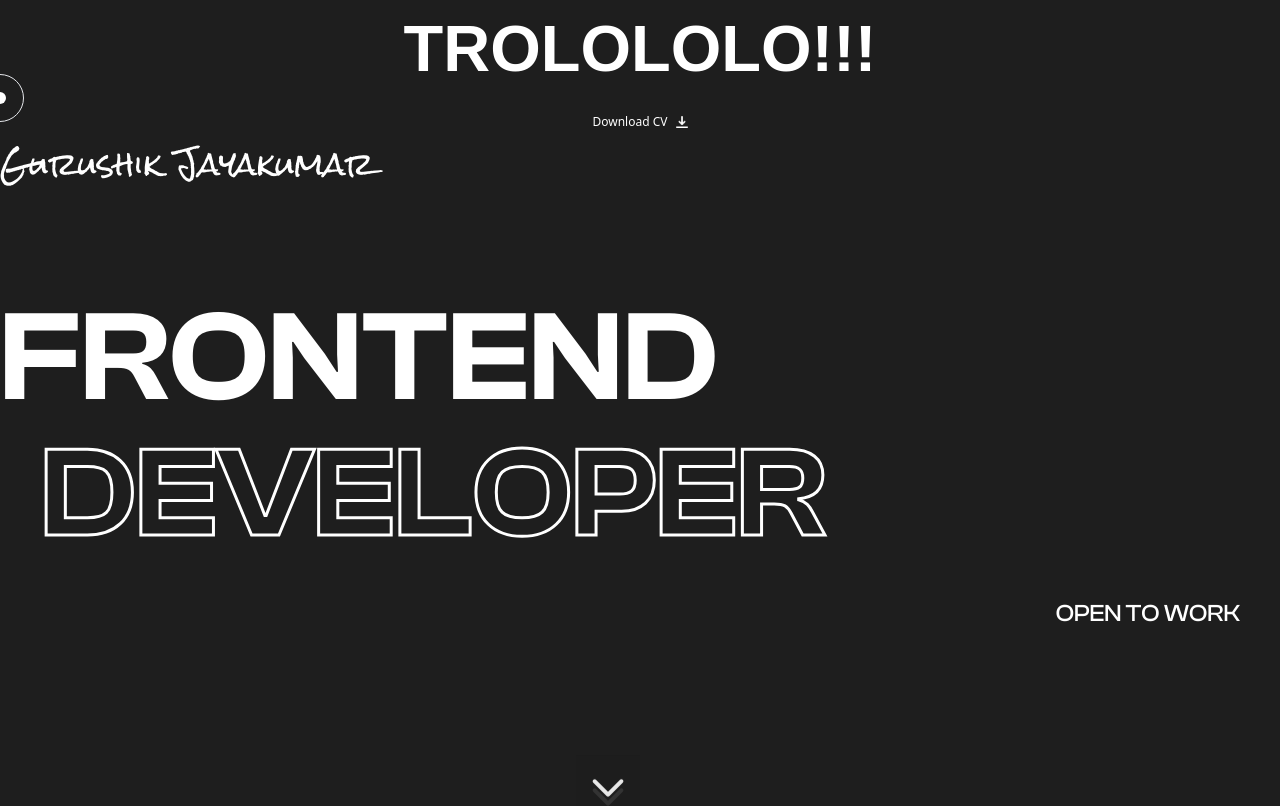
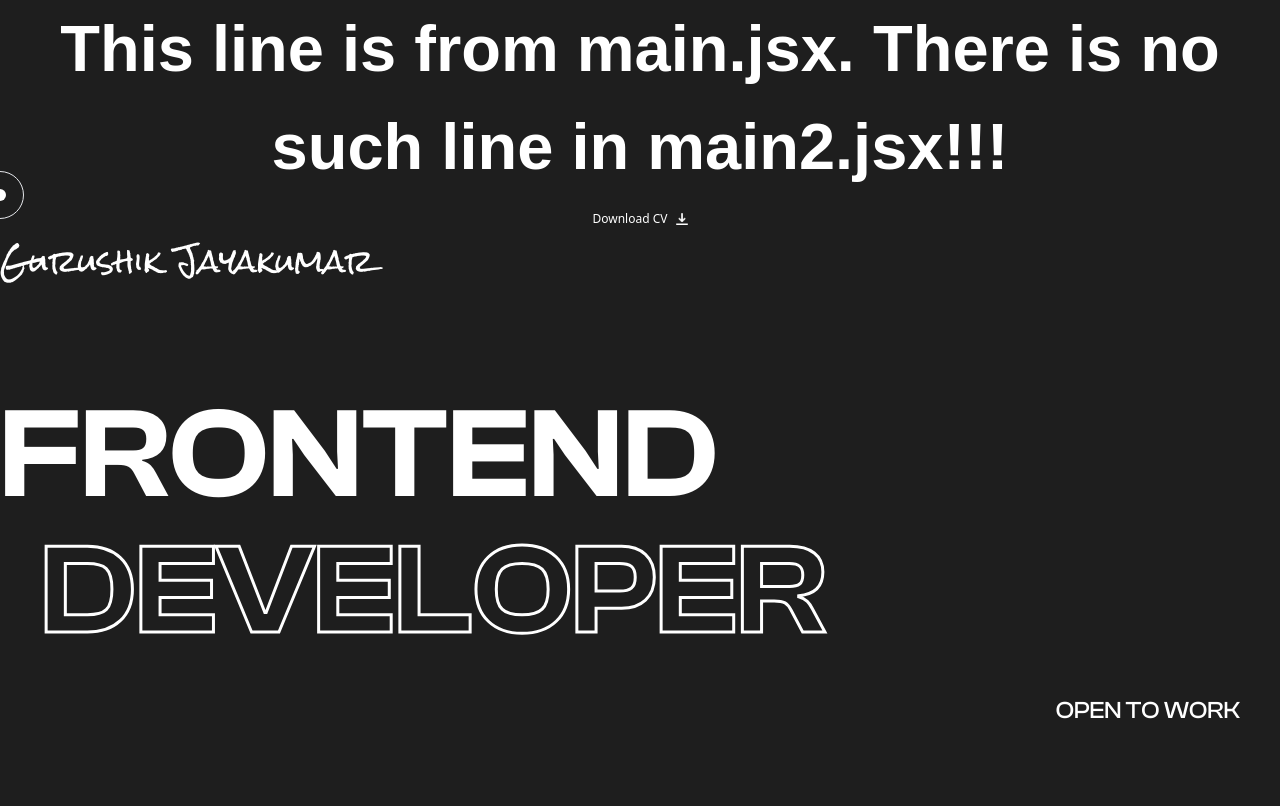
Before and after one commit to alex-adzinets/Portfolio, a React (Vite) app: page / in a window 1280 px wide. Shown: the top 806 px of the page. Built offline with nearby package versions, Linux system fonts and the light colour scheme; no server answers; a web font is replaced by a local one.

Commit message:
fixcomment

```diff
--- a/src/main.jsx
+++ b/src/main.jsx
@@ -14,7 +14,7 @@ ReactDOM.createRoot(document.getElementById('root')).render(
       textAlign: "center",
       alignSelf: "center",
       alignContent:"center",
-      alignItems:"center" }}>TROLOLOLO!!!</div>
+      alignItems:"center" }}>This line is from main.jsx. There is no such line in main2.jsx!!!</div>
 
     <App />
   </React.StrictMode>,
```
